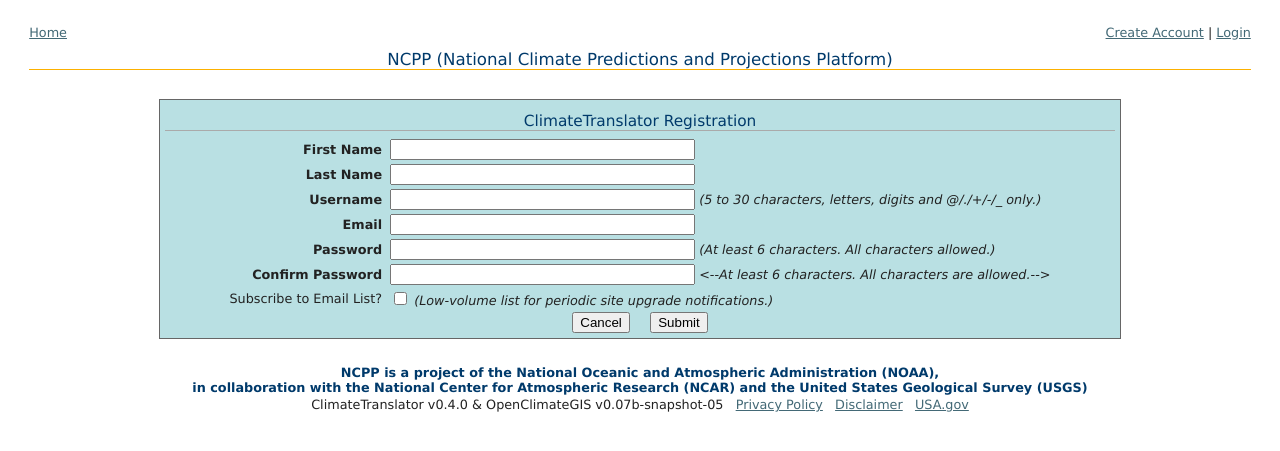
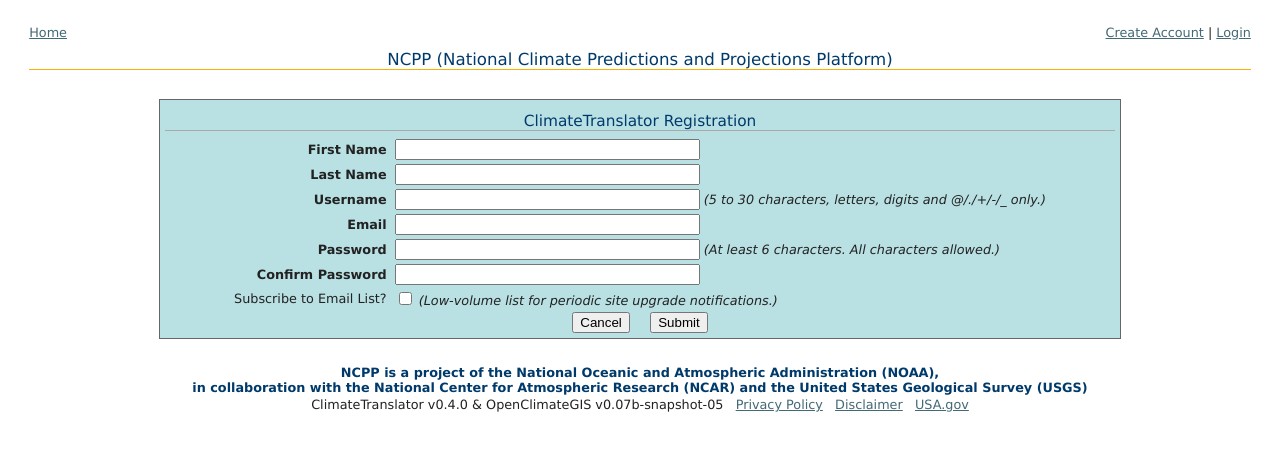
Before and after one commit to NCPP/ClimateTranslator, a Django app: page /ncpp/user/add/ in a window 1280 px wide. Shown: the top 451 px of the page. Run offline with Django 3.2, Linux system fonts and the light colour scheme; parts of the project's set-up code (start-up, migrations or seed data) failed here and were passed over.

Commit message:
html changes to account creation #113
Minor changes to HTML.

```diff
--- a/ncpp/templates/ncpp/accounts/user_form.html
+++ b/ncpp/templates/ncpp/accounts/user_form.html
@@ -50,7 +50,6 @@
 	                <tr>
 	                    <th nowrap="nowrap"><b>Confirm Password</td>
 	                    <td>{{ form.confirm_password }}
-	                        <--<i>At least 6 characters. All characters are allowed.</i>-->
 	                        <br/><span class="error">{{ form.confirm_password.errors }}</span></td>
 	                </tr>
 				    <tr>
```
